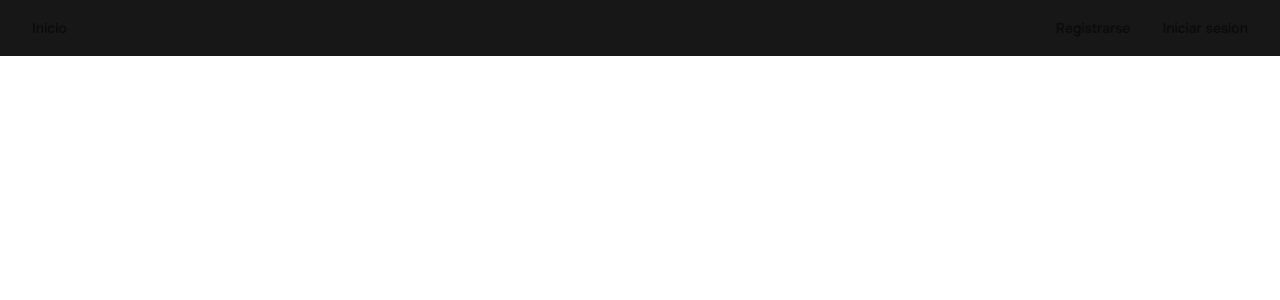
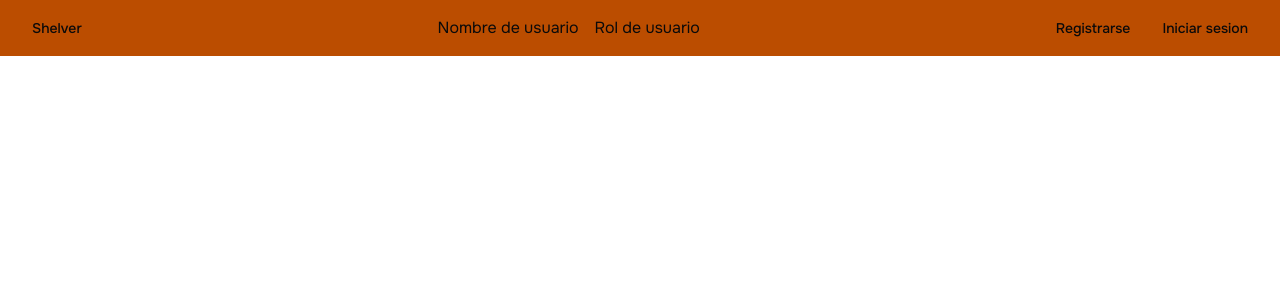
Before and after one commit to WarriorGW/Shelver, a Next.js app: page / in a window 1280 px wide. Shown: the top 300 px of the page. Built offline with nearby package versions, Linux system fonts and the light colour scheme.

Commit message:
Modified organization

```diff
--- a/src/components/Navbar.tsx
+++ b/src/components/Navbar.tsx
@@ -1,13 +1,16 @@
 import Link from "next/link";
-import React from "react";
 import { buttonVariants } from "./ui/button";
 
 function Navbar() {
   return (
-    <nav className="w-full h-[7vh] bg-primary flex flex-row justify-between items-center px-4">
+    <nav className="w-full h-[7vh] bg-amber-700 flex flex-row justify-between items-center px-4">
       <Link href="/" className={buttonVariants({ variant: "ghost" })}>
-        Inicio
+        Shelver
       </Link>
+      <div className="flex flex-row gap-4">
+        <p>Nombre de usuario</p>
+        <p>Rol de usuario</p>
+      </div>
       <div>
         <Link href="/register" className={buttonVariants({ variant: "ghost" })}>
           Registrarse
```
